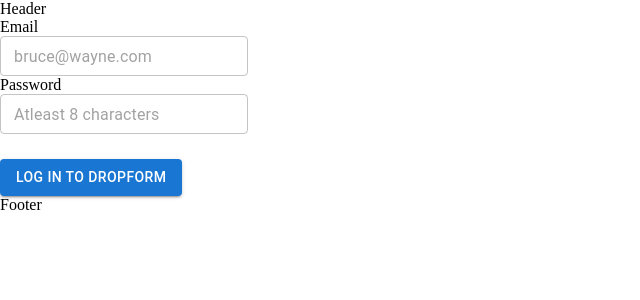
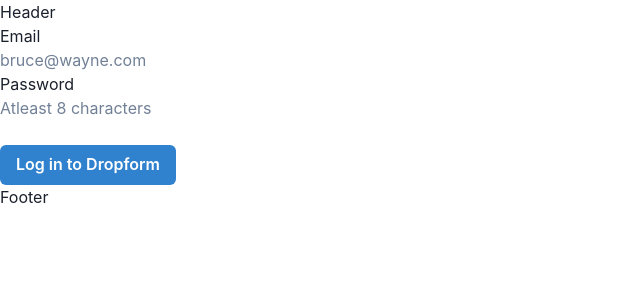
Before and after one commit to Jittojoyes98/pdf-filter, a React (Vite) app in the folder frontend/: page /login in a window 1280 px wide. Shown: the top 300 px of the page, without its empty margins (0-640 px from the left). Built offline with nearby package versions, Linux system fonts and the light colour scheme.

Commit message:
Add: chakra ui instead of MUI

```diff
--- a/frontend/package.json
+++ b/frontend/package.json
@@ -10,11 +10,12 @@
     "preview": "vite preview"
   },
   "dependencies": {
+    "@chakra-ui/react": "^2.8.2",
     "@emotion/react": "^11.11.1",
     "@emotion/styled": "^11.11.0",
-    "@mui/material": "^5.14.15",
     "axios": "^1.6.0",
     "formik": "^2.4.5",
+    "framer-motion": "^10.16.5",
     "react": "^18.2.0",
     "react-dom": "^18.2.0",
     "toastr": "^2.1.4",
--- a/frontend/src/App.jsx
+++ b/frontend/src/App.jsx
@@ -9,10 +9,12 @@
 import { PrivateRoute } from "./components/PrivateRoute";
 import SignupPage from "./Signup/Signup";
 import Editor from "./Editor/Editor";
+import { ChakraProvider } from "@chakra-ui/react";
 function App() {
   const [count, setCount] = useState(0);
 
   return (
+    <ChakraProvider>
       <div className="app">
         <BrowserRouter basename="/">
           <Suspense>
@@ -44,6 +46,7 @@
           </Suspense>
         </BrowserRouter>
       </div>
+    </ChakraProvider>
   );
 }
 
--- a/frontend/src/Login/Login.jsx
+++ b/frontend/src/Login/Login.jsx
@@ -1,10 +1,9 @@
 import React from "react";
-import TextField from "@mui/material/TextField";
-import Button from "@mui/material/Button";
 import { useFormik } from "formik";
 import * as yup from "yup";
 import { loginUser } from "../helpers/apiServices";
 import { useNavigate } from "react-router-dom";
+import { Button } from "@chakra-ui/react";
 
 const loginSchema = yup.object({
   email: yup
@@ -39,7 +38,7 @@
           <div className="label-wrapper">
             <label for="email">Email</label>
           </div>
-          <TextField
+          <input
             size="small"
             className="credential-field"
             value={formik.values.email}
@@ -58,7 +57,7 @@
           <div className="label-wrapper">
             <label for="password">Password</label>
           </div>
-          <TextField
+          <input
             size="small"
             className="credential-field"
             value={formik.values.password}
@@ -76,7 +75,7 @@
         </div>
         <Button
           style={{ marginTop: "25px" }}
-          variant="contained"
+          colorScheme="blue"
           type="submit"
           className="secondary-button auth-button"
         >
```
Also changed, not shown: 1 other file (tests, documents, lock files or other folders). Lines whose indentation alone changed are shown as unchanged.
